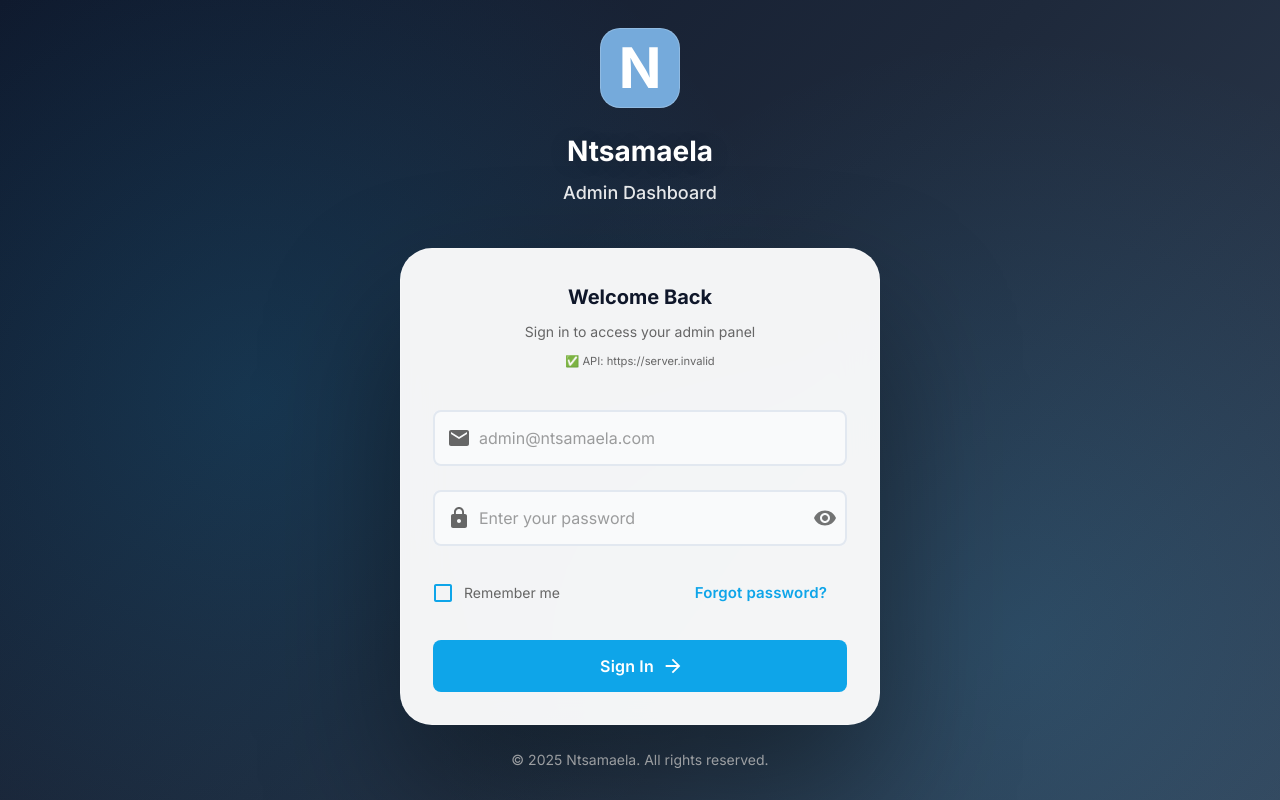
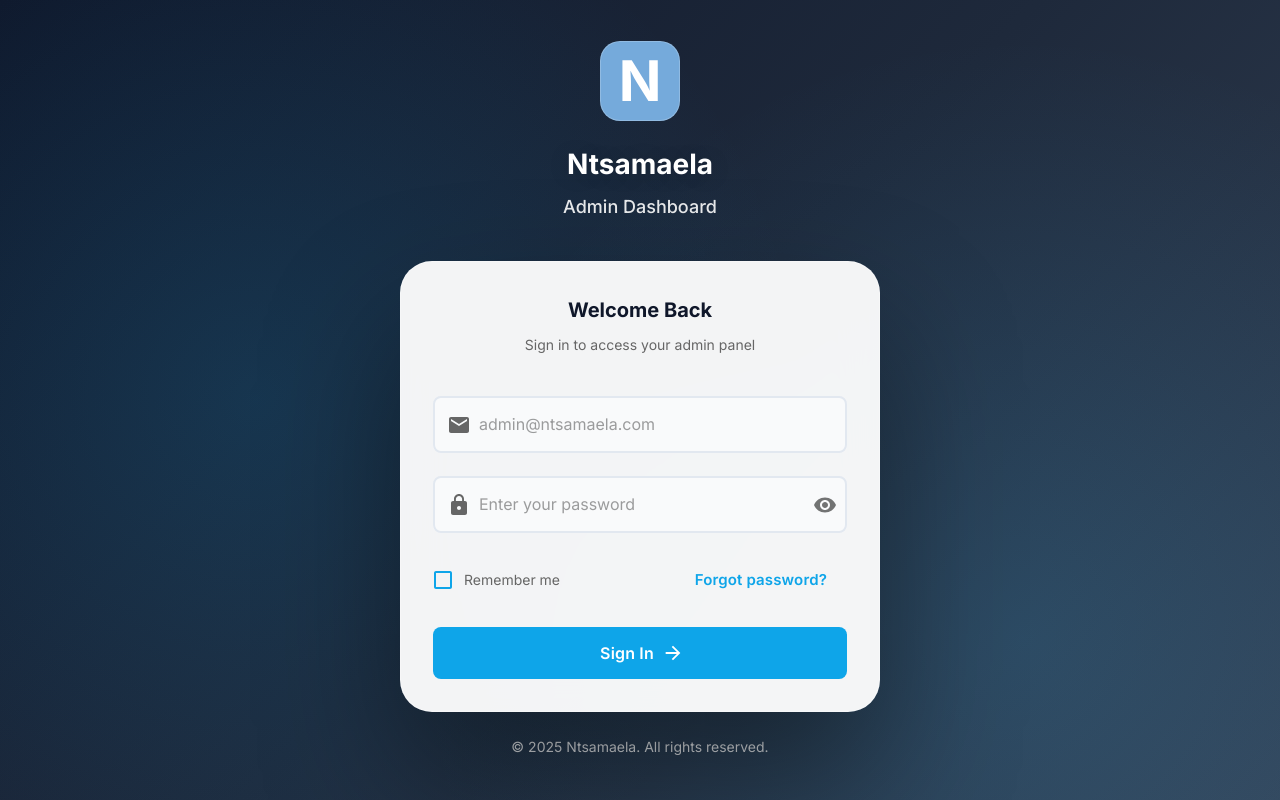
Before and after one commit to LaoneOnkemetse/ntsamaela, a Next.js app in the folder apps/web-admin/: page /login in a window 1280 px wide. Built offline with nearby package versions, Linux system fonts and the light colour scheme; no server answers.

Commit message:
Remove auto-detected message and fix automatic logout issue

```diff
--- a/apps/web-admin/src/components/Layout.tsx
+++ b/apps/web-admin/src/components/Layout.tsx
@@ -104,8 +104,20 @@ const Layout: React.FC<LayoutProps> = ({ children }) => {
   };
 
   // Redirect to login if not authenticated (except on login page)
+  // Only redirect if we're sure the user is not authenticated (not just loading)
   useEffect(() => {
-    if (!loading && !user && router.pathname !== '/login' && router.pathname !== '/') {
+    // Only redirect in browser, not during SSR
+    if (typeof window === 'undefined') return;
+
+    // Don't redirect if still loading auth state
+    if (loading) return;
+
+    // Don't redirect if already on login or root page
+    if (router.pathname === '/login' || router.pathname === '/') return;
+
+    // Only redirect if there's no user AND no token (double check)
+    const hasToken = localStorage.getItem('token');
+    if (!user && !hasToken) {
       router.push('/login');
     }
   }, [user, loading, router]);
--- a/apps/web-admin/src/contexts/AuthContext.tsx
+++ b/apps/web-admin/src/contexts/AuthContext.tsx
@@ -70,6 +70,7 @@ export const AuthProvider: React.FC<AuthProviderProps> = ({ children }) => {
             setLoading(false);
             return;
           }
+
           const response = await fetch(`${apiUrl}/auth/me`, {
             headers: {
               'Authorization': `Bearer ${storedToken}`,
@@ -81,20 +82,26 @@ export const AuthProvider: React.FC<AuthProviderProps> = ({ children }) => {
             if (data.success && data.data) {
               setUser(data.data);
             } else {
-              // Token invalid, clear it
+              // Token invalid (explicit failure from API)
+              console.warn('Token validation failed - API returned unsuccessful response');
               localStorage.removeItem('token');
               setToken(null);
             }
-          } else {
-            // Token invalid, clear it
+          } else if (response.status === 401 || response.status === 403) {
+            // Only clear token on actual auth errors (401/403)
+            console.warn('Token invalid - received', response.status);
             localStorage.removeItem('token');
             setToken(null);
+          } else {
+            // Network or server errors - keep token, user might still be valid
+            console.warn('Auth check failed with status', response.status, '- keeping token');
+            // Don't clear token on network/server errors - user might still be authenticated
           }
         } catch (error) {
           console.error('Error checking auth:', error);
-          // On error, clear token to force login
-          localStorage.removeItem('token');
-          setToken(null);
+          // On network errors, don't clear token - might be temporary network issue
+          // Only clear if it's a clear authentication error
+          // Keep the token and let the user try to use the app
         }
       }
       setLoading(false);
--- a/apps/web-admin/src/pages/login.tsx
+++ b/apps/web-admin/src/pages/login.tsx
@@ -52,16 +52,6 @@ export default function Login() {
 
   const [emailError, setEmailError] = useState<string>('');
   const [passwordError, setPasswordError] = useState<string>('');
-  const [apiUrl, setApiUrl] = useState<string>('');
-  const [isAutoDetected, setIsAutoDetected] = useState<boolean>(false);
-
-  // Get the actual API URL being used (client-side only)
-  useEffect(() => {
-    if (typeof window !== 'undefined') {
-      setApiUrl(authService.getApiUrl());
-      setIsAutoDetected(authService.isUsingAutoDetectedUrl());
-    }
-  }, []);
 
   const onSubmit = async (data: FormData) => {
     setIsLoading(true);
@@ -212,16 +202,6 @@ export default function Login() {
               <Typography variant="body2" color="text.secondary">
                 Sign in to access your admin panel
               </Typography>
-              {apiUrl && (
-                <Typography
-                  variant="caption"
-                  color={isAutoDetected ? 'warning.main' : 'text.secondary'}
-                  sx={{ display: 'block', mt: 1, fontSize: '0.7rem' }}
-                >
-                  {isAutoDetected ? '⚠️ ' : '✅ '}API: {apiUrl}
-                  {isAutoDetected && ' (auto-detected)'}
-                </Typography>
-              )}
             </Box>
 
             <form onSubmit={handleSubmit(onSubmit)}>
--- a/apps/web-admin/src/services/api.ts
+++ b/apps/web-admin/src/services/api.ts
@@ -33,10 +33,14 @@ apiClient.interceptors.request.use(
 apiClient.interceptors.response.use(
   (response) => response,
   (error) => {
-    if (error.response?.status === 401) {
-      // Handle unauthorized access
+    // Only redirect to login on 401 if we're not already on the login page
+    if (error.response?.status === 401 && typeof window !== 'undefined' && !window.location.pathname.includes('/login')) {
+      // Clear token and redirect only if not on login page
       localStorage.removeItem('token');
-      window.location.href = '/login';
+      // Use router if available, otherwise use window.location
+      if (window.location.pathname !== '/login') {
+        window.location.href = '/login';
+      }
     }
     return Promise.reject(error);
   }
```
Lines whose indentation alone changed are shown as unchanged.
